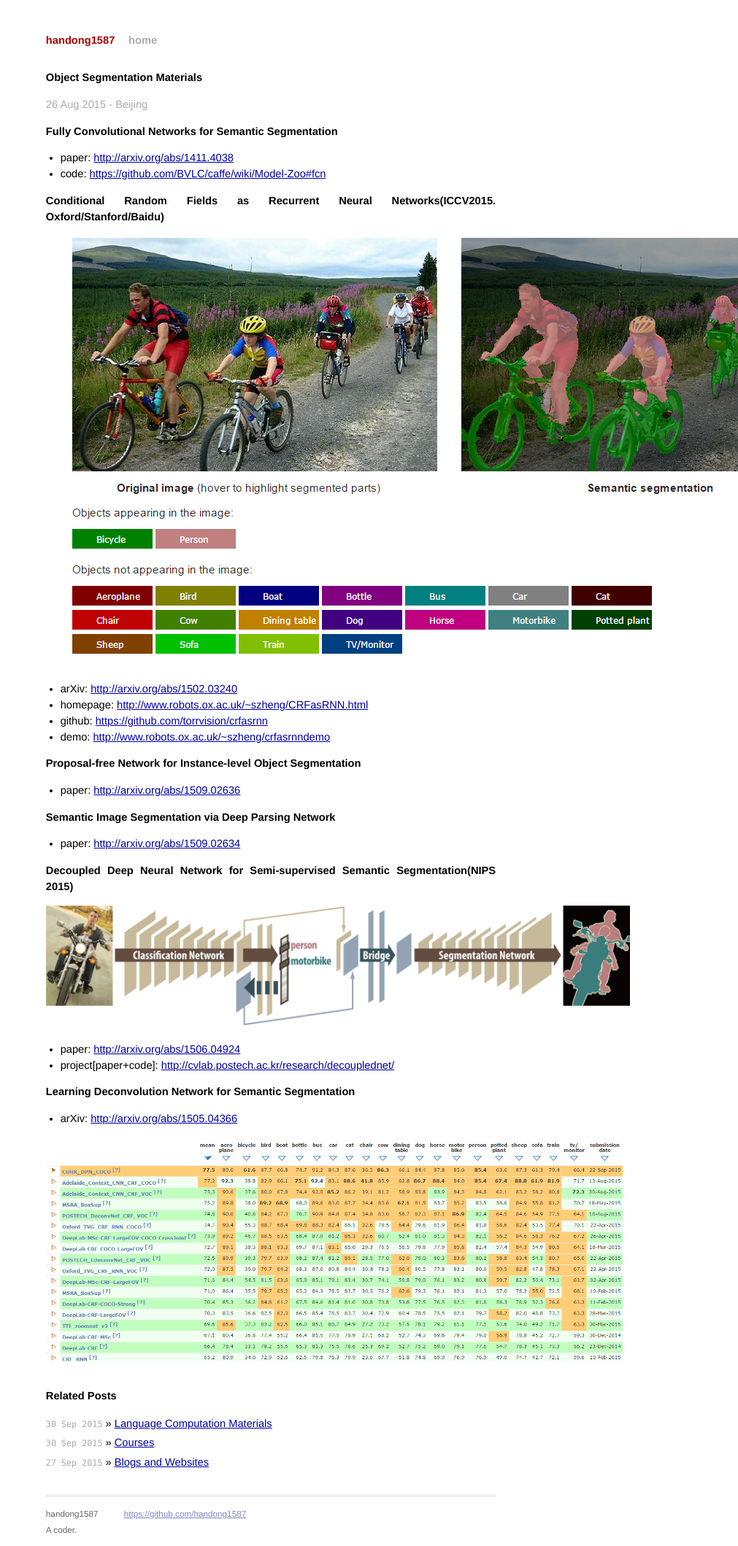
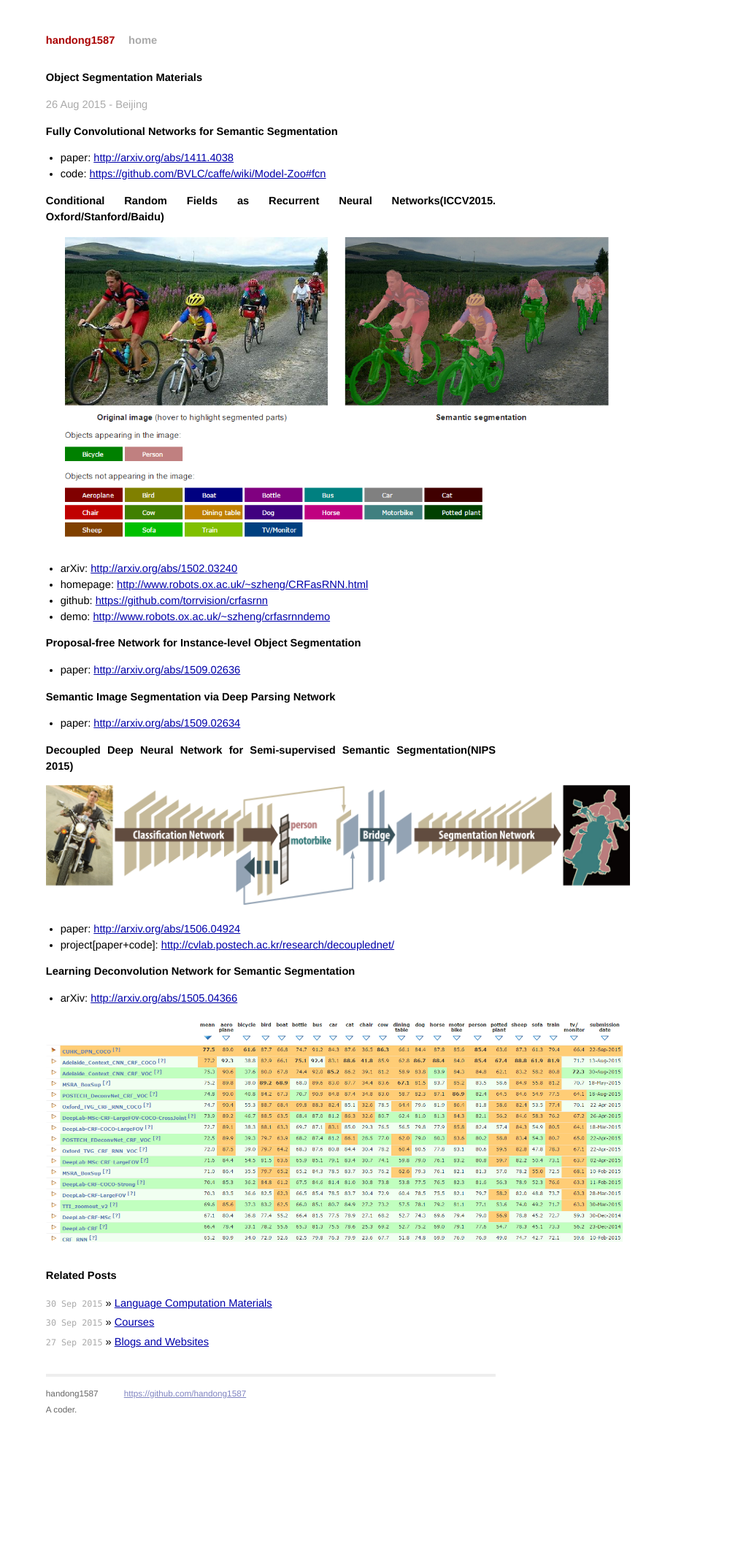
Before and after one commit to handong1587/handong1587.github.io, a Jekyll site: the page built from _posts/deep_learning/2015-08-26-object-segmentation-materials.md, in a window 1280 px wide. Shown: the whole page at 73% size, without its empty margins (269-1280 px from the left). Built offline with Jekyll 4.4.1, drawn with Linux system fonts in a browser that asks for light colours; Markdown is read by kramdown in place of the engine named in the settings; comment, search, counter and statistics services are not loaded; after the commit the page ends 1955 px from its top, so only the background shows below that.

Commit message:
update md

```diff
--- a/_posts/deep_learning/2015-08-26-object-segmentation-materials.md
+++ b/_posts/deep_learning/2015-08-26-object-segmentation-materials.md
@@ -16,7 +16,7 @@
 
 **Conditional Random Fields as Recurrent Neural Networks(ICCV2015. Oxford/Stanford/Baidu)**
 
-<img src="/assets/object-segmentation-materials/Conditional_Random_Fields_as_Recurrent_Neural_Networks_sample.png" />
+<img src="/assets/object-segmentation-materials/Conditional_Random_Fields_as_Recurrent_Neural_Networks_sample.png" width="800" />
 
 - arXiv: [http://arxiv.org/abs/1502.03240](http://arxiv.org/abs/1502.03240)
 - homepage: [http://www.robots.ox.ac.uk/~szheng/CRFasRNN.html](http://www.robots.ox.ac.uk/~szheng/CRFasRNN.html)
```
